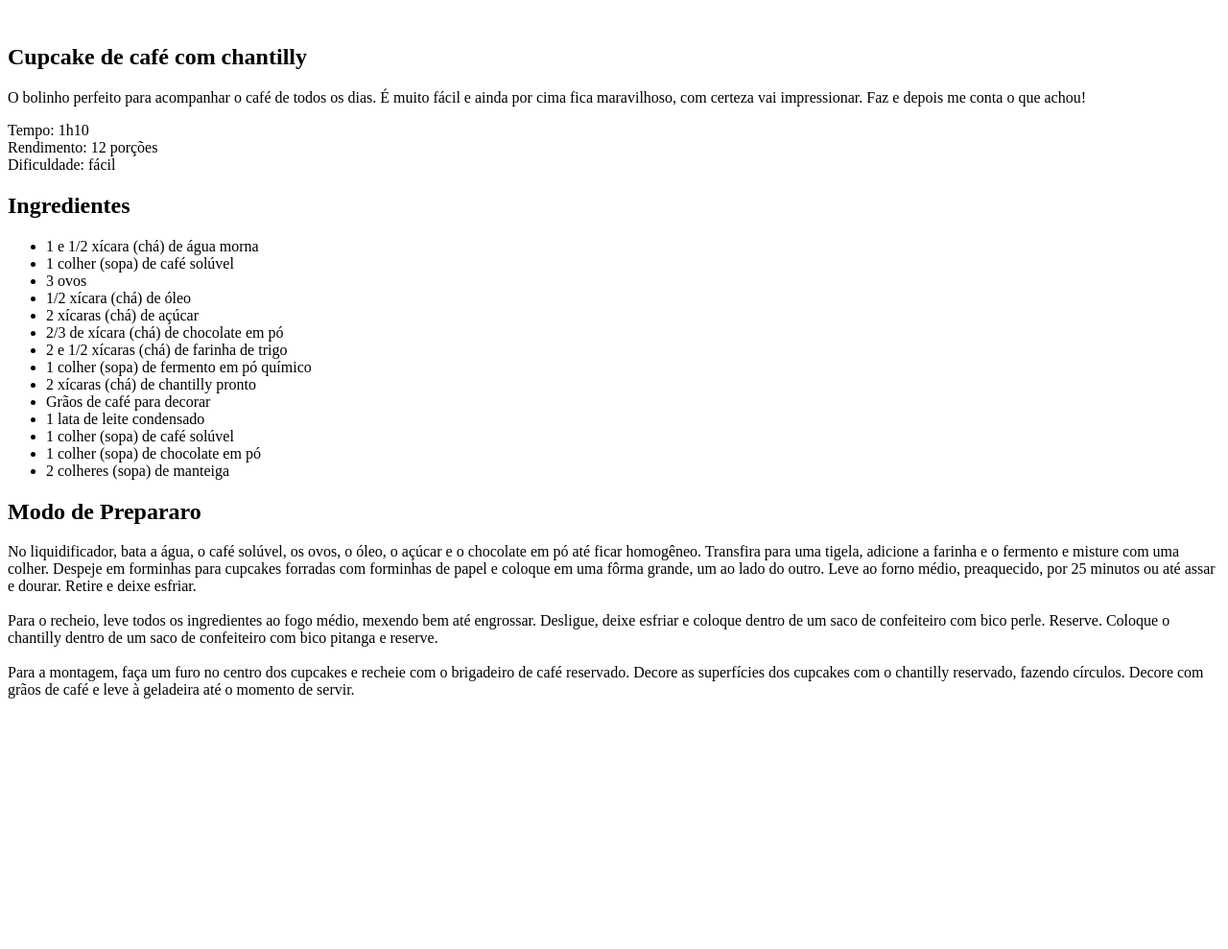
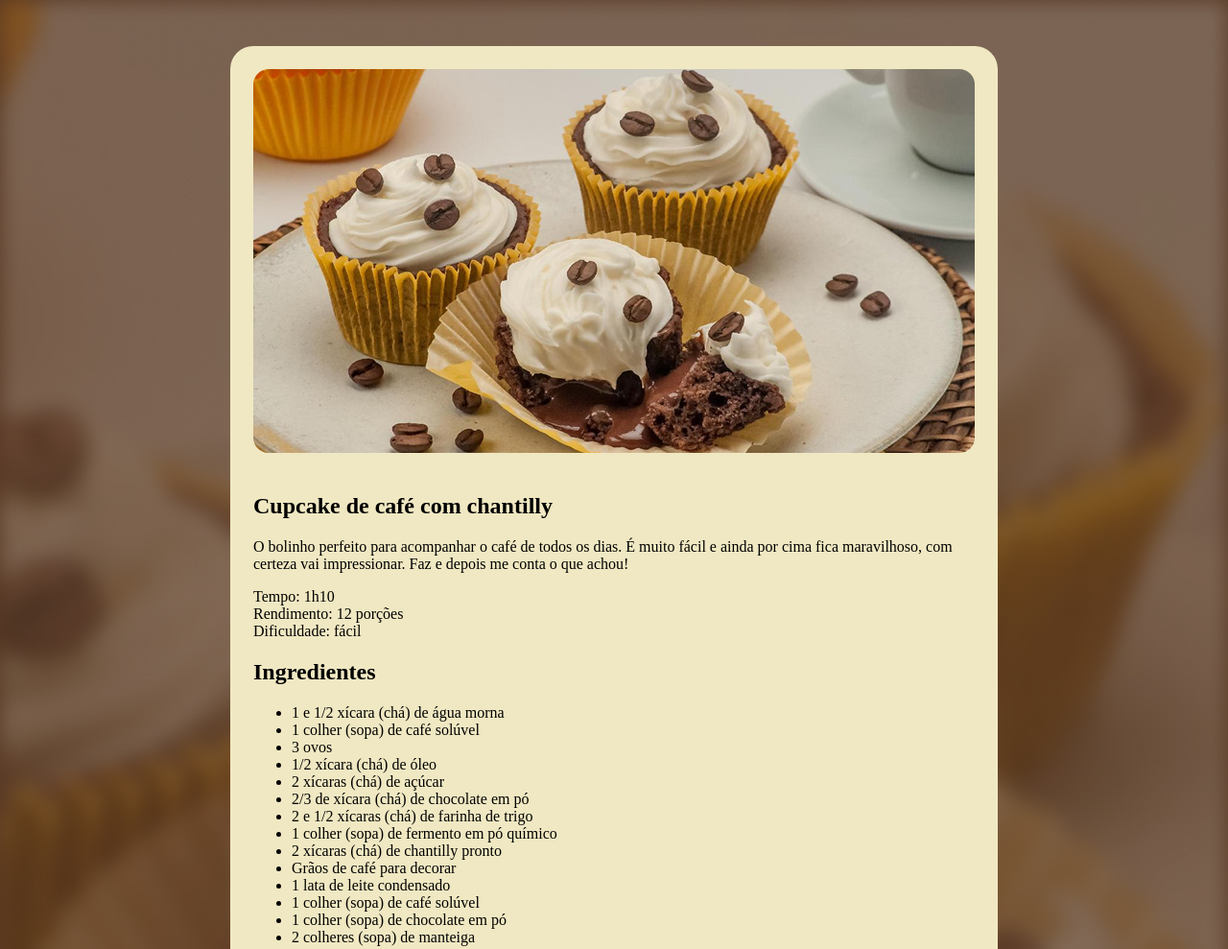
Before and after one commit to kiovaz/receita_cupcake, a plain HTML site: page index.html in a window 1280 px wide. Shown: the top 989 px of the page at 96% size. Before the commit the page ends 800 px from the top, so only its background shows below. Drawn offline with Linux system fonts and the light colour scheme.

Commit message:
:lipstick: implementa back-ground, container principal e estilo de imagem

```diff
--- a/index.html
+++ b/index.html
@@ -5,10 +5,12 @@
     <meta charset="UTF-8">
     <meta name="viewport" content="width=device-width, initial-scale=1.0">
     <title>Página de Receita</title>
+    <link rel="stylesheet" href="style.css">
 </head>
 
 <body>
     <div id="page">
+        <img src="images/main-image.jpg" alt="Imagem de um Cupcake com grãos de café e chantilly">
         <img src="" alt="">
         <main>
             <section id="about">
--- a/style.css
+++ b/style.css
@@ -0,0 +1,18 @@
+
+body{
+    background-image: url(images/bg-image.jpg);
+    background-size: cover;
+}
+
+#page{
+    box-sizing: border-box;
+    width: 800px;
+    padding: 24px;
+    background-color: #f0e8c2;
+    border-radius: 24px;
+    margin: 48px auto;
+}
+
+img {
+    border-radius: 16px;
+}
```
Also changed, not shown: images/bg-image.jpg (added), images/main-image.jpg (added).
